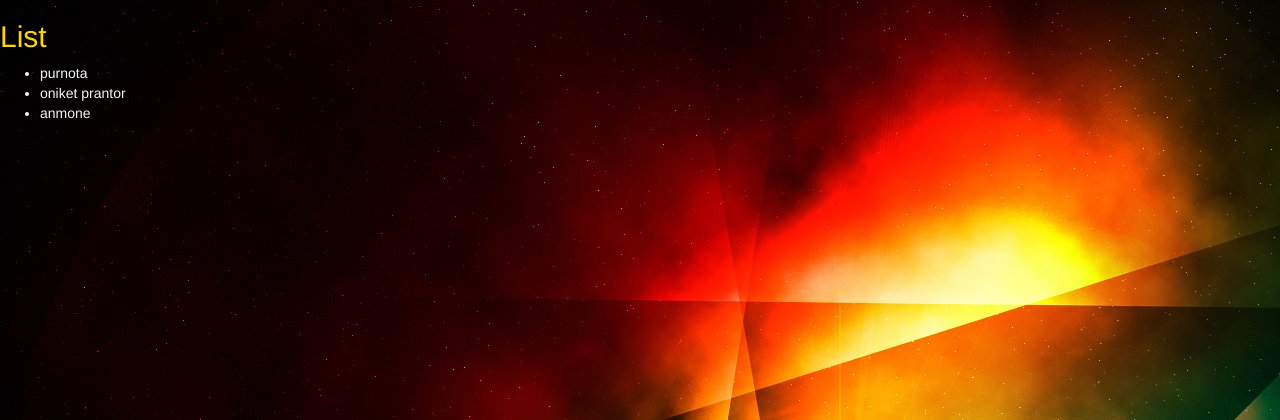
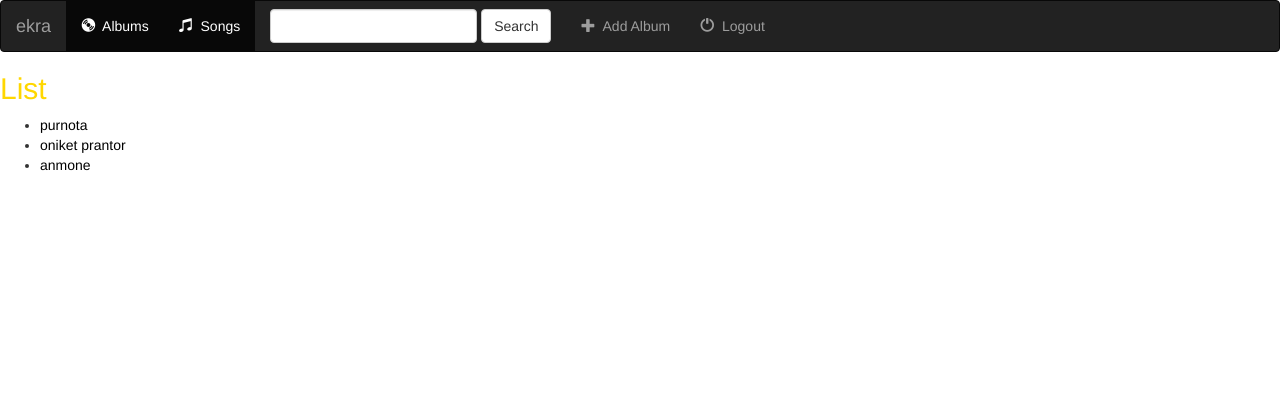
Before and after one commit to ekramulxoc29/musicapp, a Django app: page /music/ in a window 1280 px wide. Shown: the top 420 px of the page. Run offline with Django 3.2, Linux system fonts and the light colour scheme; data comes from the database, SQL or seed files in the repository; both versions use the stored data as it was after the commit; some libraries are stand-ins or nearby versions.

Commit message:
bootstrap base tempalating

```diff
--- a/music/static/music/style.css
+++ b/music/static/music/style.css
@@ -14,7 +14,7 @@ body.page2{
   .page2 h1,h2{
       color: gold;
   }
-  .colorlink,.fc{
-      color: whitesmoke;
+  .c{
+      color: black !important;
       text-decoration: none;
   }
--- /dev/null
+++ b/templates/music/base.html
@@ -0,0 +1,58 @@
+
+<!DOCTYPE html>
+<html lang="en">
+<head>
+  <title>{% block title %} viber {% endblock %}</title>
+
+
+  <meta charset="utf-8">
+  <meta name="viewport" content="width=device-width, initial-scale=1">
+    {% load staticfiles %}
+  <link rel="stylesheet" href="https://maxcdn.bootstrapcdn.com/bootstrap/3.3.7/css/bootstrap.min.css">
+    <link rel="stylesheet" type="text/css" href="{%static 'music/style.css' %}"/>
+  <script src="https://ajax.googleapis.com/ajax/libs/jquery/3.2.1/jquery.min.js"></script>
+  <script src="https://maxcdn.bootstrapcdn.com/bootstrap/3.3.7/js/bootstrap.min.js"></script>
+</head>
+<body>
+
+<nav class="navbar navbar-inverse">
+  <div class="container-fluid">
+    <div class="navbar-header">
+      <a class="navbar-brand" href="{% url 'music:index' %}">ekra</a>
+    </div>
+    <ul class="nav navbar-nav">
+      <li class="active"><a href="{% url 'music:index' %}">
+        <span class="glyphicon glyphicon-cd" aria-hidden="true"></span>&nbsp;
+          Albums
+      </a>
+      </li>
+         <li class="active"><a href="#">
+        <span class="glyphicon glyphicon-music" aria-hidden="true"></span>&nbsp;
+          Songs
+      </a>
+      </li>
+     <form class="navbar-form navbar-left" role="search" method="get" action="{% url 'music:index' %}">
+                <div class="form-group">
+                    <input type="text" class="form-control" name="q" value="{{ request.GET.q }}">
+                </div>
+                <button type="submit" class="btn btn-default">Search</button>
+            </form>
+    <ul class="nav navbar-nav navbar-right">
+                <li>
+                    <a href="#">
+                        <span class="glyphicon glyphicon-plus" aria-hidden="true"></span>&nbsp; Add Album
+                    </a>
+                </li>
+                <li>
+                    <a href="#">
+                        <span class="glyphicon glyphicon-off" aria-hidden="true"></span>&nbsp; Logout
+                    </a>
+                </li>
+            </ul>
+    </ul>
+  </div>
+</nav>
+{% block body %}
+{% endblock %}
+</body>
+</html>
--- a/templates/music/detail.html
+++ b/templates/music/detail.html
@@ -1,7 +1,8 @@
 
+{% extends 'music/base.html' %}
+<title>{% block title %} album details {% endblock %}</title>
+{% block body %}
 
-    {% load staticfiles %}
-    <link rel="stylesheet" type="text/css" href="{% static 'music/style.css' %}"/>
 <body class="page2">
 <h1>{{ alb.shilpi }}</h1>
 <h2>{{ alb.album_Name }}</h2>
@@ -29,3 +30,4 @@
 <input type="submit" value="favorite">
 </form>
 </body>
+{% endblock %}
--- a/templates/music/index.html
+++ b/templates/music/index.html
@@ -1,26 +1,15 @@
-<!DOCTYPE html>
-<html lang="en">
-<head>
-    {% load staticfiles %}
-    <link rel="stylesheet"  href="{% static 'music/bootstrap.min.css' %}"/>
-    <link rel="stylesheet" type="text/css" href="{% static 'music/style.css' %}"/>
-    <meta charset="UTF-8">
-    <title>Title</title>
-</head>
-<body class="page1">
+{% extends 'music/base.html' %}
+{% block body %}
+<h2>List</h2>
 
-<h2>List</h2>
+
 {% if albumm %}
 <ul>
     {% for alb in albumm %}
-    <li class="fc"><a class="colorlink" href="{% url 'music:detail' alb.id %}">{{ alb.album_Name }} </> </li>
+    <li class="fc"><a class="c" href="{% url 'music:detail' alb.id %}">{{ alb.album_Name }} </> </li>
     {% endfor %}
 </ul>
 {% else %}
 <h3>no album found</h3>
 {% endif %}
-
-
-
-</body>
-</html>
+{% endblock %}
```
Also changed, not shown: db.sqlite3.
